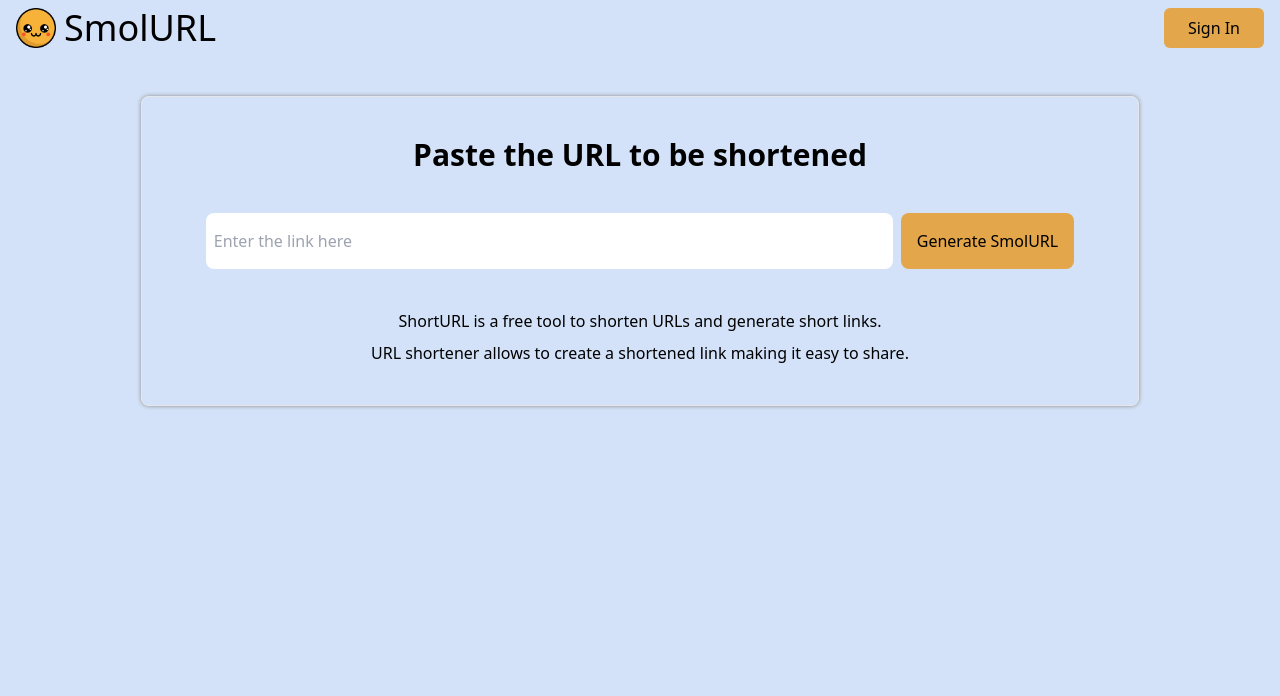
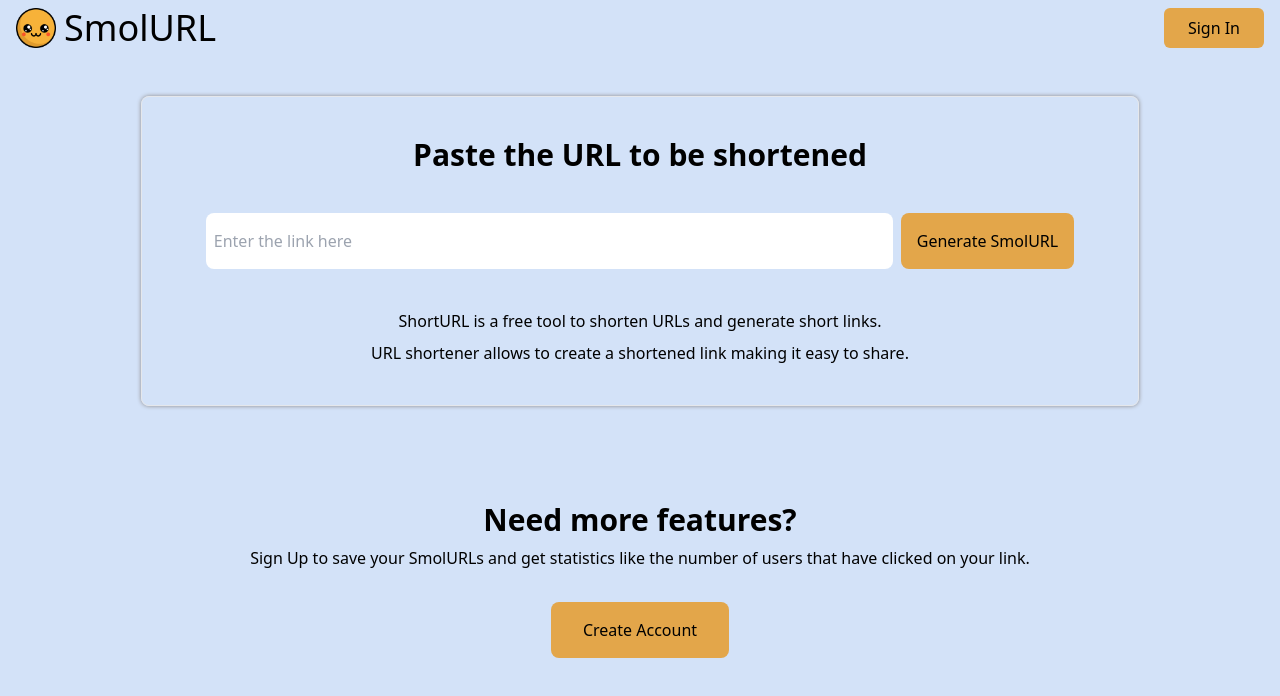
Before and after one commit to Sudeeeep/SmolURL, a React (Vite) app in the folder client/: page / in a window 1280 px wide. Shown: the top 696 px of the page. Built offline with nearby package versions, Linux system fonts and the light colour scheme.

Commit message:
add CreateAccount componenet

```diff
--- a/client/src/components/Body.tsx
+++ b/client/src/components/Body.tsx
@@ -1,9 +1,11 @@
+import { CreateAccount } from "./CreateAccount";
 import { SmolUrl } from "./SmolUrl";
 
 export const Body = () => {
   return (
     <div>
       <SmolUrl />
+      <CreateAccount />
     </div>
   );
 };
--- /dev/null
+++ b/client/src/components/CreateAccount.tsx
@@ -0,0 +1,16 @@
+export const CreateAccount = () => {
+  return (
+    <div className="max-w-full min-[770px]:max-w-[80%] mx-auto mt-24 mb-10 text-center">
+      <h1 className="text-3xl font-bold mb-2">Need more features?</h1>
+
+      <p className="mb-8">
+        Sign Up to save your SmolURLs and get statistics like the number of
+        users that have clicked on your link.
+      </p>
+
+      <button className="py-4 px-8 mx-auto bg-[#E3A64A] rounded-lg">
+        Create Account
+      </button>
+    </div>
+  );
+};
```
